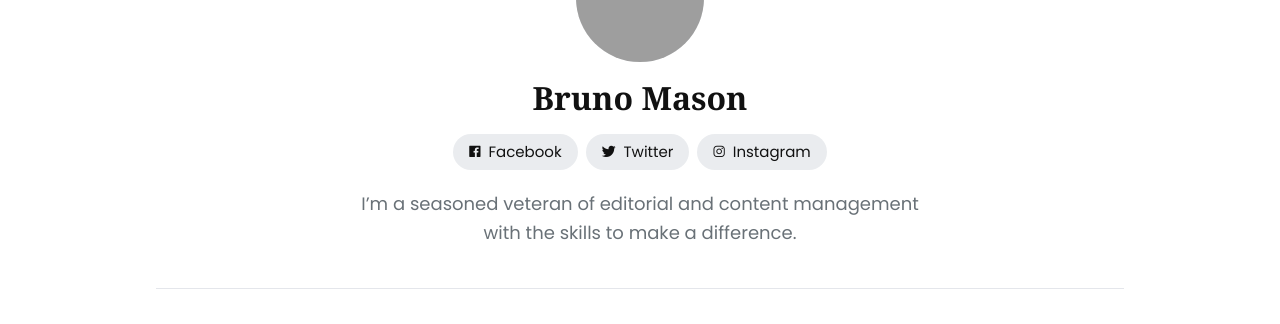
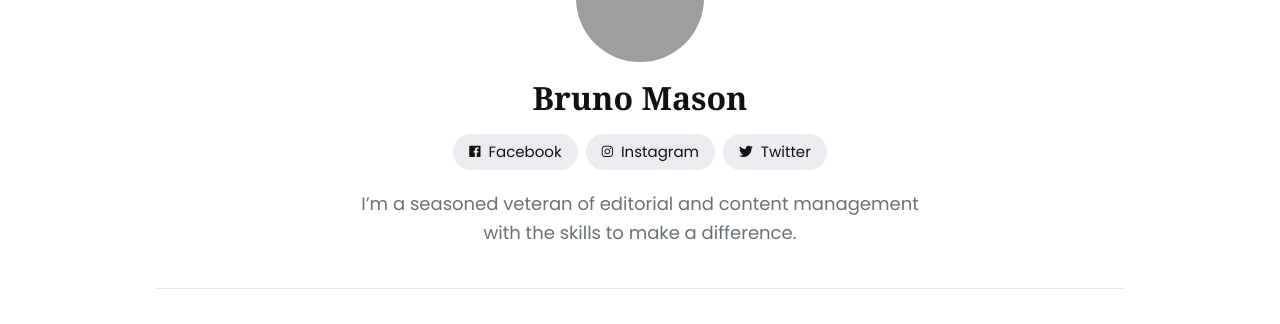
Before and after one commit to komikeros/komikeros.github.io, a Jekyll site: the page built from _authors/admin.md, in a window 1280 px wide. Shown: the part 189-513 px from the top of the page. Built offline with Jekyll 4.4.1, drawn with Linux system fonts in a browser that asks for light colours; grey boxes are pictures that could not be loaded.

Commit message:
Put instagram before twitter on author pages

```diff
--- a/_layouts/author.html
+++ b/_layouts/author.html
@@ -22,13 +22,13 @@ layout: default
       {% if page.facebook %}
         <a class="author__social__item" href="{{ page.facebook }}" aria-label="Facebook link"><i class="ion ion-logo-facebook"></i> Facebook</a>
       {% endif %}
+      {% if page.instagram %}
+        <a class="author__social__item" href="{{ page.instagram }}" aria-label="Instagram link"><i class="ion ion-logo-instagram"></i> Instagram</a>
+      {% endif %}
       {% if page.twitter %}
         <a class="author__social__item" href="{{ page.twitter }}" aria-label="Twitter link"><i class="ion ion-logo-twitter"></i> Twitter</a>
       {% endif %}
-      {% if page.instagram %}
-        <a class="author__social__item" href="{{ page.instagram }}" aria-label="Instagram link"><i class="ion ion-logo-instagram"></i> Instagram</a>
-      {% endif %}
-      </div>
+    </div>
 
       {{ content }}
 
```
